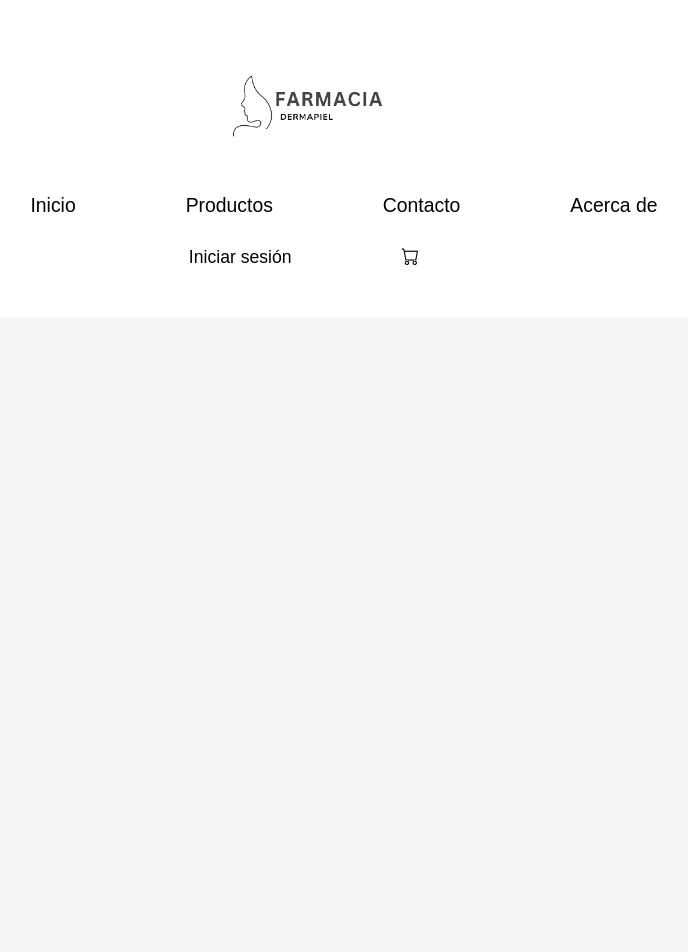
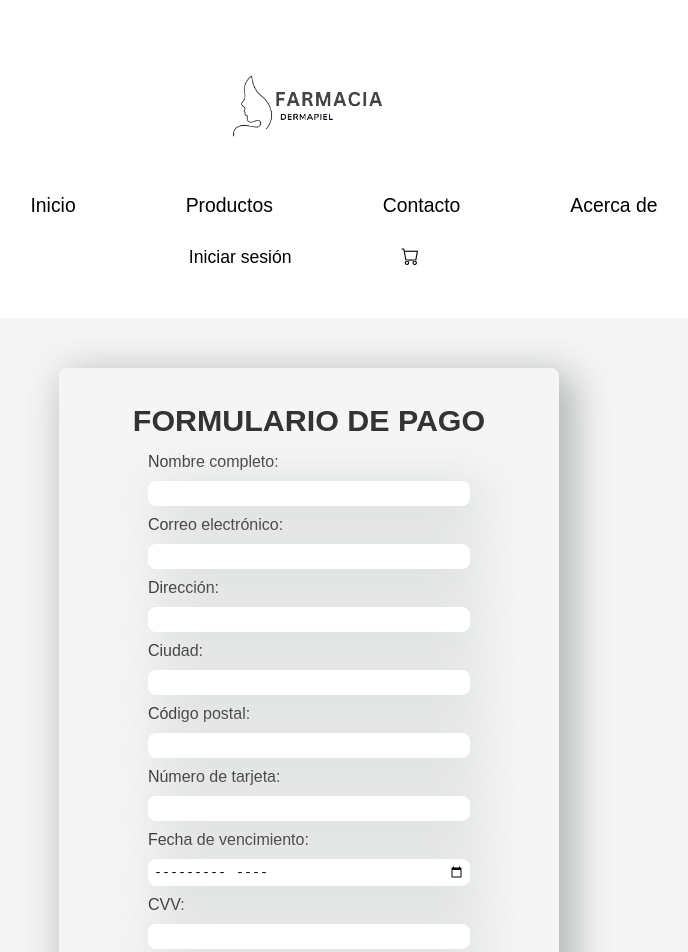
Before and after one commit to AnguianoJulian/Dermapiel, a Vue app: page /pago in a window 1280 px wide. Shown: the top 952 px of the page, without its empty margins (331-1019 px from the left). Before the commit the page ends 800 px from the top, so only its background shows below. Built offline with nearby package versions, Linux system fonts and the light colour scheme.

Commit message:
Integradora 3. Funcionalidad del proyecto de sistema web intermedia- avanzada

```diff
--- a/src/router/index.js
+++ b/src/router/index.js
@@ -14,7 +14,9 @@ const routes = [
   { path: '/acercade', name: 'acercade', component: AcercaDe },
   { path: '/login', name: 'login', component: LoginUp },
   { path: '/register', name: 'register', component: RegisterUser },
-  { path: '/cart', name: 'cart', component: CartPage } // Ruta para el carrito
+  { path: '/cart', name: 'cart', component: CartPage }, // Ruta para el carrito
+  { path: '/pago', name: 'Pago', component: () => import('@/views/FormularioPago.vue')
+  }
 ];
 
 const router = createRouter({
--- a/src/views/CartPage.vue
+++ b/src/views/CartPage.vue
@@ -1,8 +1,7 @@
 <template>
   <div class="cart-page">
     <h1>Carrito de compras</h1>
-    <br>
-    <br>
+    <br><br>
 
     <!-- Si no hay productos en el carrito -->
     <div v-if="cartItemsCount === 0">
@@ -15,13 +14,19 @@
         <li v-for="(product, index) in cartItems" :key="index">
           <img :src="product.image" :alt="product.name" width="50" />
           <span>{{ product.name }}</span>
-          <span>{{ product.price }}</span>
+          <span>{{ formatCurrency(product.price) }}</span>
           <button @click="removeFromCart(product)">Eliminar</button>
         </li>
       </ul>
-      <br>
-      <br>
-      <br>
+
+      <!-- Total del carrito -->
+      <div class="total" style="margin-top: 20px;">
+        <strong>Total: {{ formatCurrency(cartTotal) }}</strong>
+        <button @click="goToCheckout">Realizar pago</button>
+      </div>
+
+
+      <br><br>
       <button @click="clearCart">Vaciar carrito</button>
     </div>
   </div>
@@ -29,26 +34,51 @@
 
 <script setup>
 import { computed } from 'vue';
-import { useCartStore } from '@/stores/cartStore'; // Importa la tienda del carrito
+import { useCartStore } from '@/stores/cartStore';
+import { useRouter } from 'vue-router'; // <--- Aquí va la importación
 
-const cartStore = useCartStore(); // Usar la tienda de Pinia
+const router = useRouter(); // <--- Inicializar el router
 
-// Computed para obtener los productos del carrito
+const cartStore = useCartStore();
+
 const cartItems = computed(() => cartStore.cart);
+const cartItemsCount = computed(() => cartStore.cart.length);
+const cartTotal = computed(() =>
+  cartStore.cart.reduce((total, item) => total + Number(item.price), 0)
+);
 
-// Computed para obtener el número de productos en el carrito
-const cartItemsCount = computed(() => cartStore.cart.length);
-
-// Acción para eliminar un producto del carrito
 const removeFromCart = (product) => {
   cartStore.removeFromCart(product);
 };
 
-// Acción para vaciar el carrito
 const clearCart = () => {
-  cartStore.clearCart();
+  if (confirm('¿Estás seguro de que quieres vaciar el carrito?')) {
+    cartStore.clearCart();
+  }
+};
+
+// Botón para ir al formulario de pago
+const goToCheckout = () => {
+  if (cartItemsCount.value === 0) {
+    alert("Tu carrito está vacío");
+    return;
+  }
+  router.push('/pago'); // Asegúrate de que exista esa ruta en tu router
+};
+
+// Formatear moneda
+const formatCurrency = (amount) => {
+  const numericAmount = Number(amount);
+  if (isNaN(numericAmount)) return '$0.00';
+
+  return new Intl.NumberFormat('es-MX', {
+    style: 'currency',
+    currency: 'MXN',
+  }).format(numericAmount);
 };
 </script>
+
+
 
 <style>
 :root {
@@ -69,6 +99,13 @@ body {
   font-family: Arial, sans-serif;
   color: #333;
   background-color: var(--clr-blanco2);
+}
+
+.total{
+  width: 100%;
+  display: flex;
+  align-items: center;
+  justify-content: space-between;
 }
 
 /* Estilos para la página del carrito */
@@ -165,7 +202,7 @@ body {
   background-color: var(--clr-grisFuerte);
 }
 
-button {
+button, .button {
   margin-left: 15px;
   background-color: var(--clr-negro); /* Fondo negro */
   color: var(--clr-blanco); /* Texto blanco */
@@ -175,6 +212,10 @@ button {
   cursor: pointer; /* Cambia el cursor al pasar el mouse */
   border-radius: 5px; /* Bordes redondeados */
   transition: background-color 0.3s ease; /* Transición suave */
+}
+
+.button{
+  width: 100px;
 }
 
 button:hover {
--- a/src/views/ContactoPage.vue
+++ b/src/views/ContactoPage.vue
@@ -30,7 +30,7 @@
                 </p>
 <br>
 <section class="recommendations">
-                    <h2 class="recommendations-title">Consultorio dermatológico.</h2>
+                    <h2 class="recommendations-title">Consultorio dermatologico</h2>
                     <div class="video-wrapper">
                         <iframe width="560" height="315" src="https://www.youtube.com/embed/Eu2zikCnL5c?si=tACwvhZpfuWA4PSf" title="YouTube video player" frameborder="0" allow="accelerometer; autoplay; clipboard-write; encrypted-media; gyroscope; picture-in-picture; web-share" referrerpolicy="strict-origin-when-cross-origin" allowfullscreen></iframe>
                     </div>
@@ -45,32 +45,44 @@
                 </div>
             </div>
 
+
+            <!-- Formulario -->
             <div class="formulario-contacto">
-                <form action="#" method="POST" class="contact-form">
+                <form @submit.prevent="submitForm" action="#" method="POST" class="contact-form">
     <div class="nombres-input">
         <div class="input-nombre">
             <label for="nombre">Nombre</label>
-                            <input type="text" id="nombre" name="nombre">
+            <input v-model="form.nombre" type="text" id="nombre" name="nombre" required>
         </div>
         <div class="input-apellido">
             <label for="apellidos">Apellidos</label>
-                            <input type="text" id="apellidos" name="apellidos">
+            <input v-model="form.apellidos" type="text" id="apellidos" name="apellidos" required>
         </div>
     </div>
     <div>
         <label for="email">Correo electrónico <span>(obligatorio)</span></label>
-                        <input type="email" id="email" name="email" required>
+        <input v-model="form.email" type="email" id="email" name="email" required>
     </div>
     <div>
         <label for="asunto">Asunto <span>(obligatorio)</span></label>
-                        <input type="text" id="asunto" name="asunto" required>
+        <input v-model="form.asunto" type="text" id="asunto" name="asunto" required>
     </div>
     <div>
         <label for="mensaje">Mensaje <span>(obligatorio)</span></label>
-                        <textarea id="mensaje" name="mensaje" rows="3" required></textarea>
+        <textarea v-model="form.mensaje" id="mensaje" name="mensaje" rows="3" required></textarea>
     </div>
     <button type="submit">Enviar</button>
 </form>
+
+<!-- Mensaje de éxito -->
+<div v-if="showSuccessMessage" class="success-message">
+    <p>¡Envío exitoso! Gracias por contactarnos.</p>
+</div>
+
+
+<iframe src="https://www.google.com/maps/embed?pb=!1m18!1m12!1m3!1d9405.412009527347!2d-103.29188600783066!3d20.688267774248715!2m3!1f0!2f0!3f0!3m2!1i1024!2i768!4f13.1!3m3!1m2!1s0x8428b142178b4deb%3A0xfe9380204d615141!2sC.%20Hacienda%20La%20Venta%201752%2C%20Balcones%20de%20Oblatos%2C%2044720%20Guadalajara%2C%20Jal.!5e0!3m2!1ses-419!2smx!4v1742860445673!5m2!1ses-419!2smx"
+width="570" height="450" style="border:0;" allowfullscreen="" loading="lazy" referrerpolicy="no-referrer-when-downgrade"></iframe>
+
 
             </div>
         </div>
@@ -230,6 +242,14 @@ export default {
 name: "ContactoPage",
 data() {
     return {
+        form: {
+            nombre: '',
+            apellidos: '',
+            email: '',
+            asunto: '',
+            mensaje: ''
+        },
+    showSuccessMessage: false,
     stars: [1, 2, 3, 4, 5],
     currentRating: 0,
     };
@@ -241,6 +261,18 @@ created() {
     }
 },
 methods: {
+    submitForm() {
+        if (this.form.nombre && this.form.apellidos && this.form.email && this.form.asunto && this.form.mensaje) {
+            this.showSuccessMessage = true;
+            setTimeout(() => {
+                this.showSuccessMessage = false;
+            }, 6000);
+
+            this.form = { nombre: '', apellidos: '', email: '', asunto: '', mensaje: '' };
+        } else {
+            alert('Por favor, completa todos los campos obligatorios.');
+        }
+    },
     setRating(value) {
     this.currentRating = value;
     localStorage.setItem('rating', value);
@@ -590,4 +622,37 @@ h2 {
     height: 100%;
     border: none;
 }
+
+/* CSS del mensaje formulario */
+.success-message {
+    position: fixed;
+    top: 20px;
+    right: 20px;
+    background-color: #28a745;
+    color: white;
+    padding: 15px 20px;
+    border-radius: 5px;
+    box-shadow: 0 4px 6px rgba(0, 0, 0, 0.1);
+    animation: slideIn 0.5s ease forwards, fadeOut 0.5s ease forwards 2.5s;
+}
+
+@keyframes slideIn {
+    from {
+        transform: translateX(100%);
+        opacity: 0;
+    }
+    to {
+        transform: translateX(0);
+        opacity: 1;
+    }
+}
+
+@keyframes fadeOut {
+    from {
+        opacity: 1;
+    }
+    to {
+        opacity: 0;
+    }
+}
 </style>
--- /dev/null
+++ b/src/views/FormularioPago.vue
@@ -0,0 +1,106 @@
+<template>
+    <div class="pago-page">
+    <h1>Formulario de pago</h1>
+    <form @submit.prevent="submitPayment">
+        <div>
+        <label>Nombre completo:</label>
+        <input v-model="form.nombre" type="text" required />
+        </div>
+
+        <div>
+        <label>Correo electrónico:</label>
+        <input v-model="form.email" type="email" required />
+        </div>
+
+        <div>
+        <label>Dirección:</label>
+        <input v-model="form.direccion" type="text" required />
+        </div>
+
+        <div>
+        <label>Ciudad:</label>
+        <input v-model="form.ciudad" type="text" required />
+        </div>
+
+        <div>
+        <label>Código postal:</label>
+        <input v-model="form.cp" type="text" required />
+        </div>
+
+        <div>
+        <label>Número de tarjeta:</label>
+        <input v-model="form.tarjeta" type="text" maxlength="16" required />
+        </div>
+
+        <div>
+        <label>Fecha de vencimiento:</label>
+        <input v-model="form.vencimiento" type="month" required />
+        </div>
+
+        <div>
+        <label>CVV:</label>
+        <input v-model="form.cvv" type="password" maxlength="4" required />
+        </div>
+
+        <br />
+        <button type="submit">Confirmar pago</button>
+    </form>
+    </div>
+</template>
+
+<script setup>
+import { reactive } from 'vue';
+import { useRouter } from 'vue-router';
+import { useCartStore } from '@/stores/cartStore'; // <-- Importa la tienda
+
+const router = useRouter();
+const cartStore = useCartStore(); // <-- Usa la tienda
+
+const form = reactive({
+nombre: '',
+email: '',
+direccion: '',
+ciudad: '',
+cp: '',
+tarjeta: '',
+vencimiento: '',
+cvv: '',
+});
+
+const submitPayment = () => {
+alert('¡Pago realizado con éxito!, espera la fecha de entrega');
+  cartStore.clearCart(); // <-- Vacía el carrito
+  router.push('/'); // <-- Redirige después del pago
+};
+</script>
+
+
+<style>
+.pago-page{
+    margin: auto;
+    width: 500px;
+    display: flex;
+    flex-direction: column;
+    align-items: center;
+    justify-content: center;
+    margin-top: 50px;
+    padding: 20px;
+    border-radius: 8px;
+    box-shadow: 10px 10px 40px 5px rgb(175, 178, 179);
+}
+
+h1{
+    margin: 15px;
+}
+
+input{
+    width: 100%;
+    margin: 10px 0;
+    padding: 5px;
+    border: none;
+    border-radius: 8px;
+    box-shadow: 10px 10px 50px 5px rgb(211, 214, 215);
+}
+
+
+</style>
```
Also changed, not shown: src/views/ProductList.vue (+21 -21 lines). Lines whose indentation alone changed are shown as unchanged.
